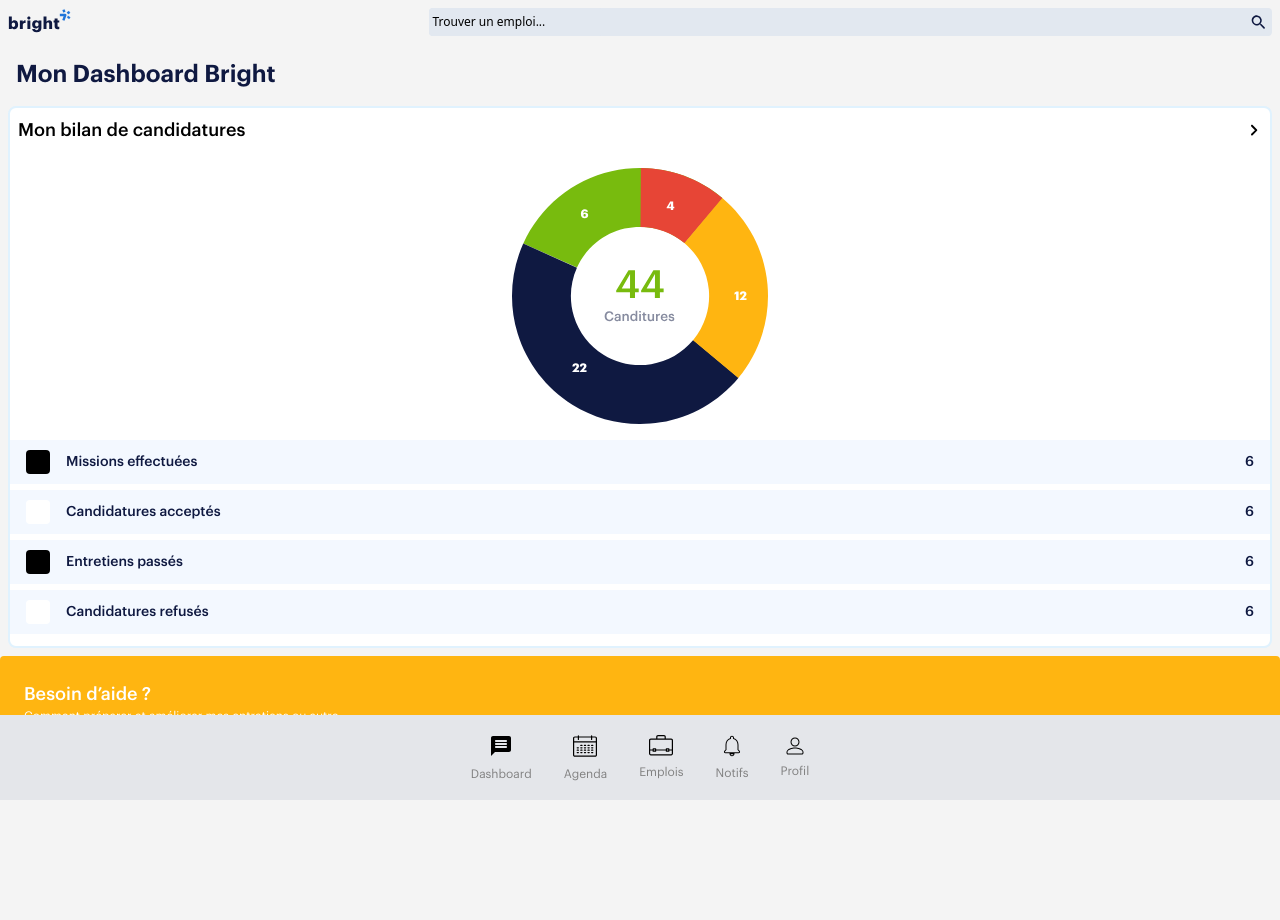
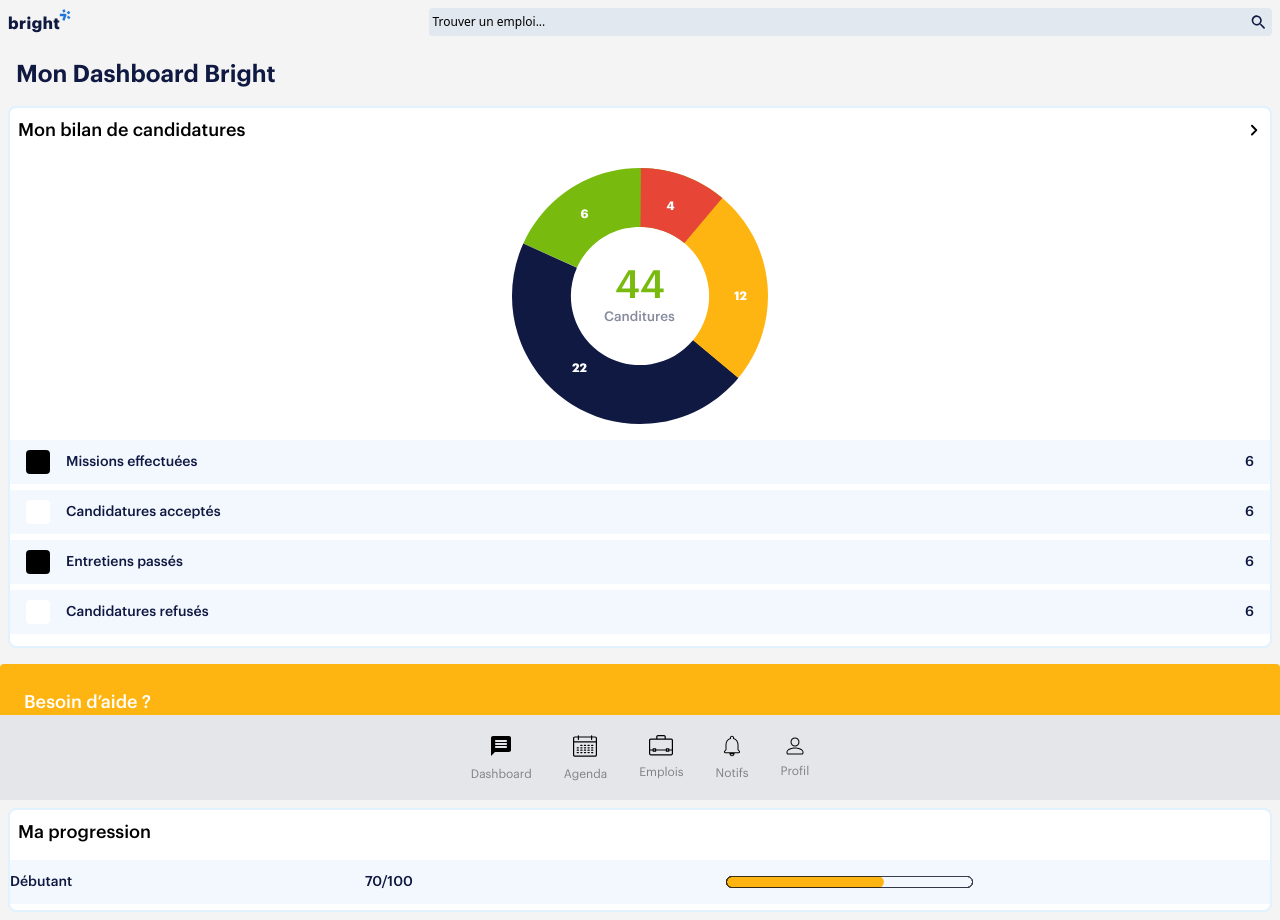
Before and after one commit to Stealo/randstadbright, a React (Create React App) app: page / in a window 1280 px wide. Before the commit the page ends 800 px from the top, so only its background shows below. Built offline with nearby package versions, Linux system fonts and the light colour scheme.

Commit message:
:clipboard: Ajout (Dashboard) : Ajout ma progression

```diff
--- a/src/pages/index.js
+++ b/src/pages/index.js
@@ -4,6 +4,7 @@ import Logo from '../images/icone/logo.svg';
 import Glass from '../images/icone/glass.svg';
 import Bilan from '../images/illlustrations/bilancandidature.svg';
 import ChevronLeft from '../images/icone/chevronleft.svg';
+import Debutant70 from '../images/illlustrations/debutant70.svg'
 
 const Home = () => {
 	return (
@@ -60,15 +61,30 @@ const Home = () => {
 
 			{/* BLOC D'IDE ET DE CONTACT */}
 
-			<div className='couleurs-fond-2 rounded pt-6 pb-3 px-6'>
+			<div className='couleurs-fond-2 rounded pt-6 pb-3 px-6 my-4'>
 				<h2 className='text-white text-lg font-face-gm '>Besoin d’aide ?</h2>
 				<p className='text-white text-xs font-face-gr'>Comment préparer et améliorer mes entretiens ou autre...  </p>
 
 				<div className='couleurs-fond-3 rounded w-8/12'>
 					<p className='m-2 p-2 text-white text-xs font-face-gr'>Contacter mon conseiller</p>
 				</div>
+			</div>
+
+			{/* MA PROGRESSION */}
+
+			<div className='bg-white rounded-lg border-2 border-sky-100 m-2'>
+				<div className='flex'>
+					<h2 className='font-face-gm text-lg m-2'>Ma progression</h2>
+				</div>
+
+				<div className='flex couleurs-fond-1 h-11 inline-block align-middle my-1.5'>
+					<p className='font-face-gm text-sm couleurs-primaire my-auto'>Débutant</p>
+					<p className='font-face-gm text-sm couleurs-primaire my-auto ml-auto mr-4'>70/100</p>
+					<img src={Debutant70} className="m-auto my-3 p-1" alt="Representation bilan candidature" />
+				</div>
 
 			</div>
+
 
 		</div >
 	);
```
Also changed, not shown: src/images/illlustrations/debutant70.svg (added).
